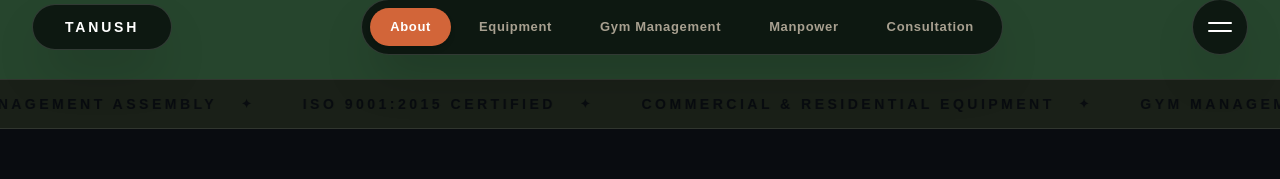
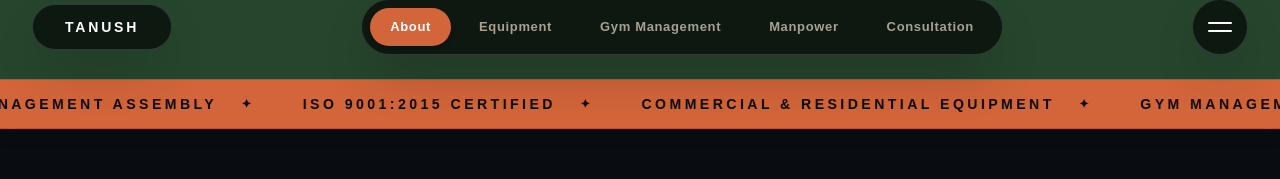
Before and after one commit to D03SOLANKI/tanush-fitness-b2b, a React (Vite) app: page / in a window 1280 px wide. Shown: the part 721-900 px from the top of the page. Built offline with nearby package versions, Linux system fonts and the light colour scheme; no server answers; a web font is replaced by a local one.

Commit message:
feat: restore signature energetic orange marquee strips sitewide

```diff
--- a/src/components/common/MarqueeStrip.tsx
+++ b/src/components/common/MarqueeStrip.tsx
@@ -23,22 +23,22 @@ export const MarqueeStrip: React.FC<MarqueeStripProps> = ({
   items = DEFAULT_ITEMS,
   reverse = false,
   speed = 'normal',
-  theme = 'dark',
+  theme = 'orange',
 }) => {
   const repeated = [...items, ...items, ...items, ...items];
 
   const getThemeClass = () => {
     switch (theme) {
       case 'orange':
-        return 'bg-[#1A2018] text-[#D26539] py-3 sm:py-3.5 border-y border-white/10';
+        return 'bg-[#D26539] text-[#090C10] py-3 sm:py-3.5 shadow-lg border-y border-[#C2552F]';
       case 'gold':
-        return 'bg-[#0D1118] text-[#ECE6DB] py-3 sm:py-3.5 border-y border-white/10';
+        return 'bg-[#D8CDC0] text-[#090C10] py-3 sm:py-3.5 shadow-lg border-y border-[#D26539]';
       case 'green':
-        return 'bg-[#26452D] text-[#ECE6DB]/90 py-3 sm:py-3.5 border-y border-[#3A563F]';
+        return 'bg-[#26452D] text-[#ECE6DB] py-3 sm:py-3.5 border-y border-[#3A563F]';
       case 'minimal':
-        return 'bg-transparent text-white/40 border-y border-white/5 py-3';
+        return 'bg-transparent text-[#A8A090] border-y border-white/5 py-3';
       default:
-        return 'bg-[#0D1118] text-white/55 border-y border-white/5 py-3';
+        return 'bg-[#0D1118] text-[#D26539] border-y border-white/5 py-3';
     }
   };
 
```
